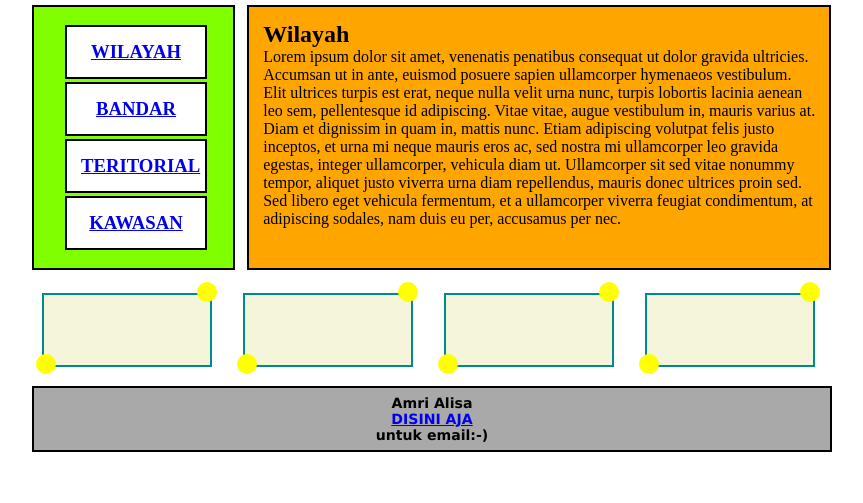
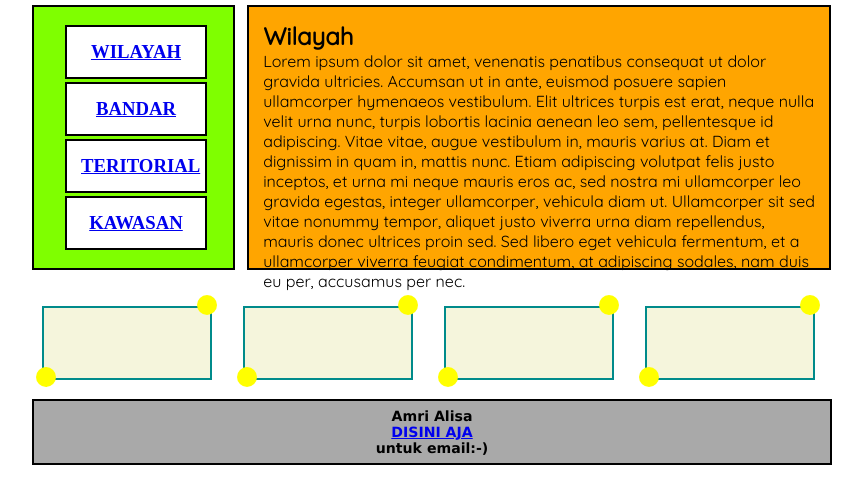
Before and after one commit to Amirullah8/Amirullah8.github.io, a plain HTML site: page Kenabelajar.html in a window 1280 px wide. Shown: the part 197-700 px from the top of the page, without its empty margins (208-1071 px from the left). Drawn offline with Linux system fonts and the light colour scheme.

Commit message:
Update Kenabelajar.html

```diff
--- a/Kenabelajar.html
+++ b/Kenabelajar.html
@@ -90,6 +90,7 @@
     padding: 14px;
     margin-bottom: 1%;
     margin-top: 1%;
+    font-family: 'Quicksand', sans-serif;
 }
 		#box1, #box2, #box3, #box4 {
     border: 2px solid darkcyan;
@@ -124,6 +125,7 @@
     right: 154px;
 }
 	</style>
+	<link href="https://fonts.googleapis.com/css?family=Quicksand" rel="stylesheet">
 </head>
 <body>
 <div id="container">
```
